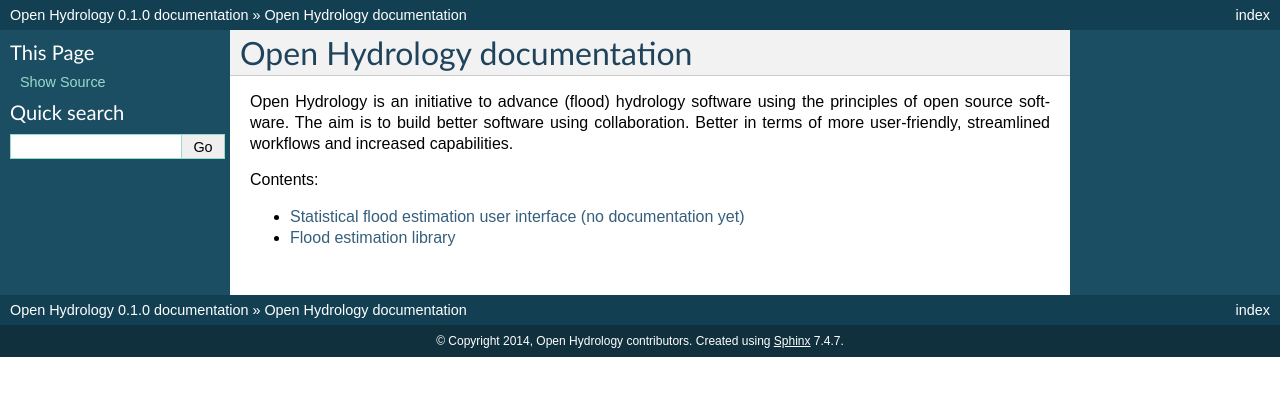
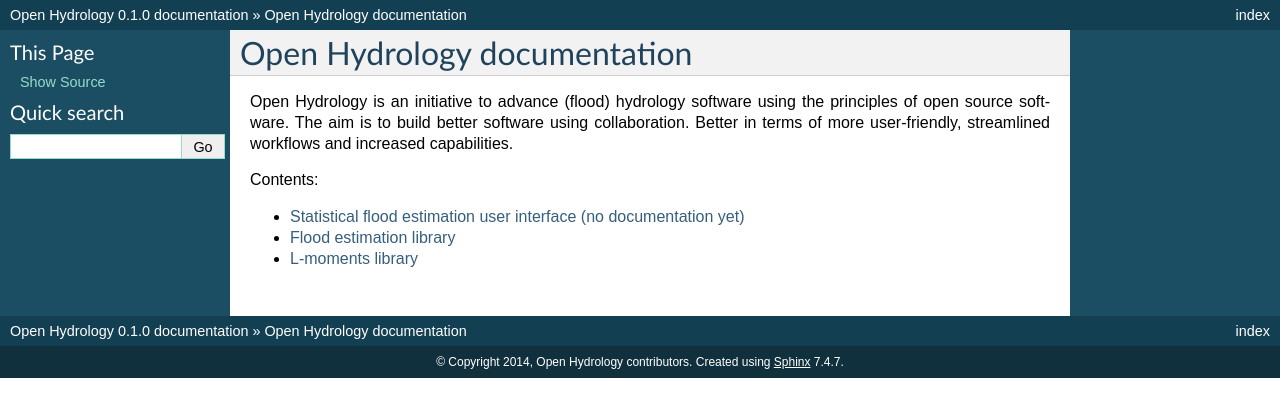
Before and after one commit to OpenHydrology/docs, a Sphinx documentation site: the page built from docs/source/index.rst, in a window 1280 px wide. Shown: the top 417 px of the page. Built offline with Sphinx 7.4.7, drawn with Linux system fonts in a browser that asks for light colours.

Commit message:
Add lmoments3 library docs

```diff
--- a/docs/source/index.rst
+++ b/docs/source/index.rst
@@ -13,3 +13,4 @@
 
    Statistical flood estimation user interface (no documentation yet) <http://open-hydrology.readthedocs.org/>
    Flood estimation library <http://open-hydrology.readthedocs.org/projects/floodestimation/>
+   L-moments library <http://open-hydrology.readthedocs.org/projects/lmoments3/>
```
